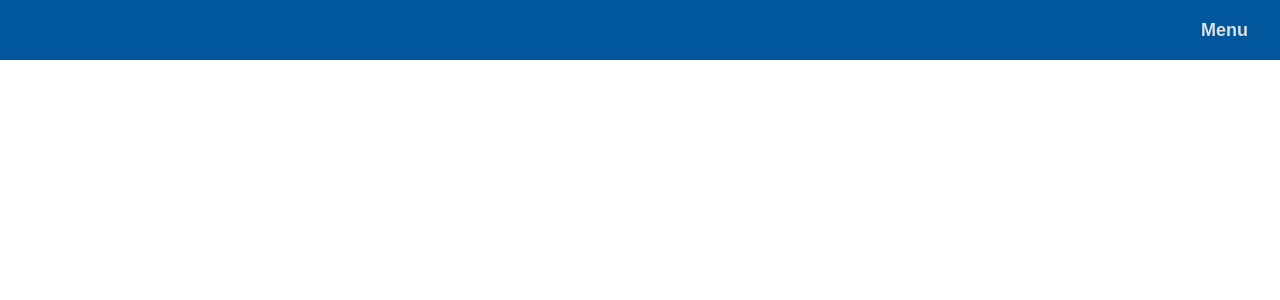
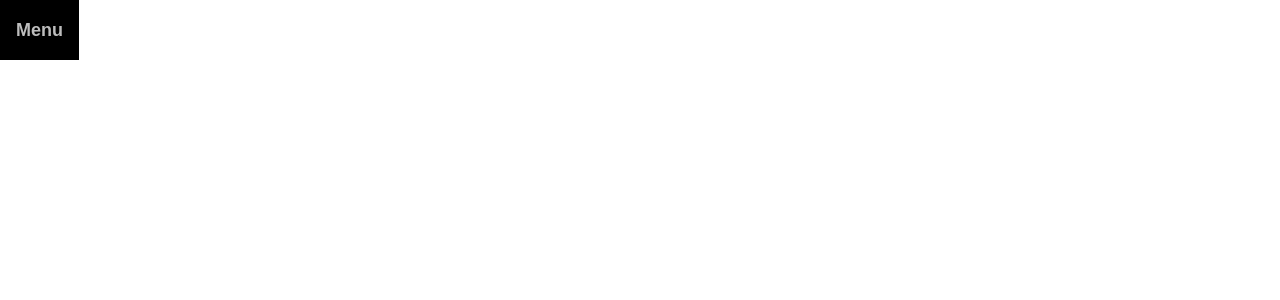
Before and after one commit to diegopartida22/diego-portfolio, a React (Create React App) app: page / in a window 1280 px wide. Shown: the top 300 px of the page. Built offline with nearby package versions, Linux system fonts and the light colour scheme.

Commit message:
Edit navbar

```diff
--- a/src/components/NavBar.js
+++ b/src/components/NavBar.js
@@ -4,17 +4,14 @@ function NavBar() {
   const [showMenu, setShowMenu] = useState(false);
 
   return (
-    <nav className="bg-light-blue-900 font-bold text-lg">
-      <ul className="flex p-4 justify-end mr-4">
-        <li>
-          <button
-            className="text-gray-300 hover:text-white"
-            onClick={() => setShowMenu(!showMenu)}
-          >
-            Menu
-          </button>
-        </li>
-      </ul>
+    <div className="font-bold text-lg">
+      <button
+        className="text-gray-800 hover:text-gray-400 flex p-4 justify-end bg-black"
+        onClick={() => setShowMenu(!showMenu)}
+      >
+        Menu
+      </button>
+
       {showMenu && (
         <div className="absolute top-0 right-0 mt-16 mr-4 bg-gray-300 p-5 w-1/6 rounded-md">
           <ul className="flex flex-col gap-6 ml-8">
@@ -74,7 +71,7 @@ function NavBar() {
           </ul>
         </div>
       )}
-    </nav>
+    </div>
   );
 }
 
```
